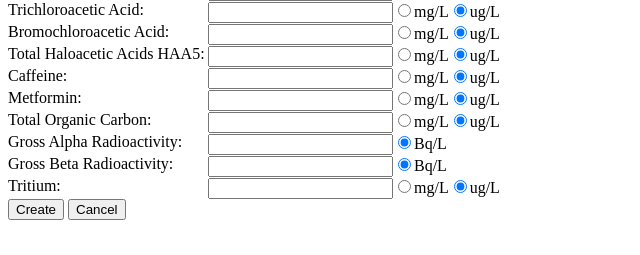
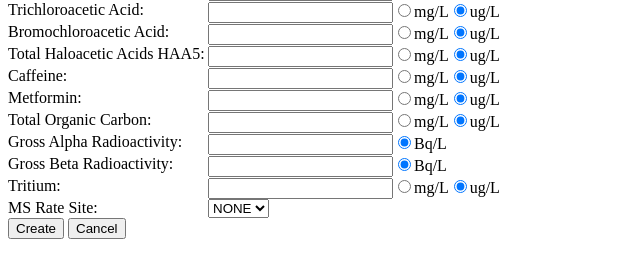
Before and after one commit to saklasse/environmental_data, a Flask app: page /newDrinkingWaterSample in a window 1280 px wide. Shown: the part 1187-1442 px from the top of the page, without its empty margins (0-640 px from the left). Before the commit the page ends 1407 px from the top, so only its background shows below. Run offline with Flask 2, Linux system fonts and the light colour scheme; data that the repository does not hold is empty; parts of the project's set-up code (start-up, migrations or seed data) failed here and were passed over.

Commit message:
add a relationship between the drinking water site and the ms rate site

```diff
--- a/main.py
+++ b/main.py
@@ -35,6 +35,11 @@ class site(db.Model):
     site_type = db.relationship('site_type', backref=db.backref('site', lazy=True))
 
 
+ms_rate_drinking_water_sample = db.Table('ms_rate_drinking_water_sample', db.Model.metadata,
+    db.Column('ms_rate_sample_id', db.Integer, db.ForeignKey('ms_rate_sample.ms_rate_sample_id'), primary_key=True),
+    db.Column('drinking_water_sample_id', db.Integer, db.ForeignKey('drinking_water_sample.drinking_water_sample_id'), primary_key=True))
+
+
 # The ms rate sample table
 class ms_rate_sample(db.Model):
     ms_rate_sample_id = db.Column(db.Integer, primary_key=True)
@@ -43,6 +48,8 @@ class ms_rate_sample(db.Model):
     rate = db.Column(db.Integer)
 
     site = db.relationship('site', backref=db.backref('ms_rate_sample', lazy=True))
+    drinking_water_samples = db.relationship("drinking_water_sample",
+                               secondary=ms_rate_drinking_water_sample)
 
 
 # The drinking water sample table
@@ -111,6 +118,8 @@ class drinking_water_sample(db.Model):
     tritium = db.Column(db.FLOAT)
 
     site = db.relationship('site', backref=db.backref('drinking_water_sample', lazy=True))
+    ms_rate_samples = db.relationship("ms_rate_sample",
+                               secondary=ms_rate_drinking_water_sample)
 
 
 def __init__(self, title, body):
@@ -432,6 +441,11 @@ def setDrinkingWaterSample(editedDrinkingWaterSample, request):
         editedDrinkingWaterSample.grossbeta_radioactivity = float(request.form['grossbeta_radioactivity']) * float(request.form['grossbeta_radioactivity_units'])
     if request.form['tritium'] != "":
         editedDrinkingWaterSample.tritium = float(request.form['tritium']) * float(request.form['tritium_units'])
+    if request.form['ms_rate_sample'] != "NONE":
+        editedDrinkingWaterSample.ms_rate_samples.clear()
+        editedDrinkingWaterSample.ms_rate_samples.append(db.session.query(ms_rate_sample).filter_by(site_id=request.form['ms_rate_sample']).first())
+    else:
+        editedDrinkingWaterSample.ms_rate_samples.clear()
 
 
 @app.route('/<int:drinking_water_sample_id>/editDrinkingWaterSample', methods=['GET', 'POST'])
--- a/templates/drinking_water_sample/new.html
+++ b/templates/drinking_water_sample/new.html
@@ -176,7 +176,10 @@ label {
    name="grossbeta_radioactivity_units" value="1" checked>Bq/L<br> <label for="tritium">Tritium:</label>
   <input type="number" name="tritium" step=0.00001><input type="radio" name="tritium_units"
    value=".001">mg/L<input type="radio" name="tritium_units" value="1" checked>ug/L<br>
-
+  <label for="ms_rate_sample">MS Rate Site:</label> <select name="ms_rate_sample" width="300px">
+   <option value="NONE" SELECTED>NONE</option> {% for s in site %}
+   <option value="{{ s.site_id }}">{{ s.name }} - {{ s.site_type.name }}</option> {% endfor %}
+  </select><br>
 
   <button type="submit">Create</button>
   <input type="button" onclick="location.href='/drinking_water_sample';" value="Cancel" />
--- a/templates/drinking_water_sample/show.html
+++ b/templates/drinking_water_sample/show.html
@@ -66,6 +66,7 @@
    <th>grossalpha_radioactivity</th>
    <th>grossbeta_radioactivity</th>
    <th>tritium</th>
+   <th>ms rate sample</th>
   </tr>
  </thead>
 
@@ -134,6 +135,7 @@
    <td>{{ sample.grossalpha_radioactivity }}</td>
    <td>{{ sample.grossbeta_radioactivity }}</td>
    <td>{{ sample.tritium }}</td>
+   <td>{% for ms_rate in sample.ms_rate_samples %} {{ms_rate.site.name}} {% endfor %}</td>
    <td><a
     href="{{url_for('editDrinkingWaterSample', drinking_water_sample_id = sample.drinking_water_sample_id )}}">Edit</a></td>
    <td><a
--- a/templates/ms_rate_sample/show.html
+++ b/templates/ms_rate_sample/show.html
@@ -8,6 +8,7 @@
    <th>Site ID</th>
    <th>Date</th>
    <th>rate</th>
+   <th>Drinking Water Samples</th>
   </tr>
  </thead>
 
@@ -18,6 +19,7 @@
    <td>{{ ms_rate.site.name }}</td>
    <td>{{ ms_rate.date }}</td>
    <td>{{ ms_rate.rate }}</td>
+   <td>{% for sample in ms_rate.drinking_water_samples %} {{sample.site.name}} {% endfor %}</td>
    <td><a
     href="{{url_for('editMsRateSample', ms_rate_sample_id = ms_rate.ms_rate_sample_id )}}">Edit</a></td>
    <td><a
```
Also changed, not shown: templates/drinking_water_sample/edit.html (+10 -2 lines).
